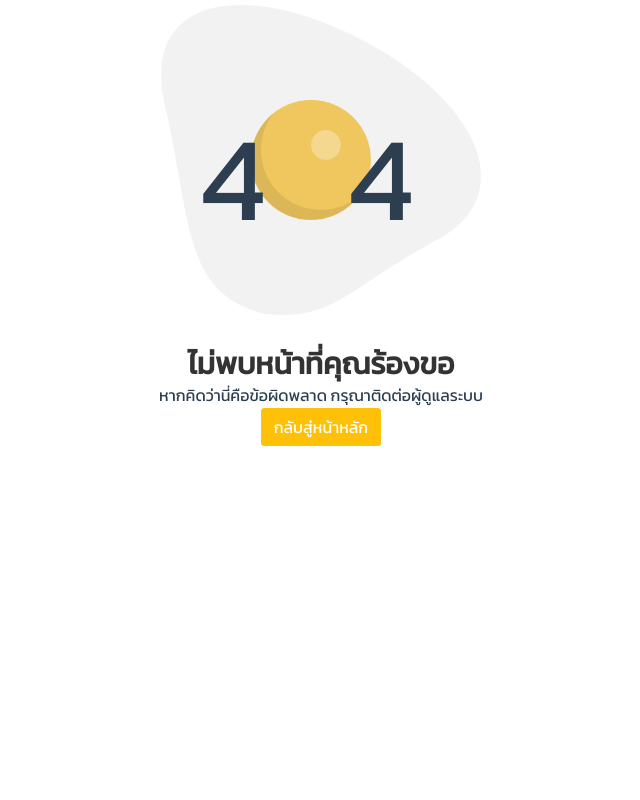
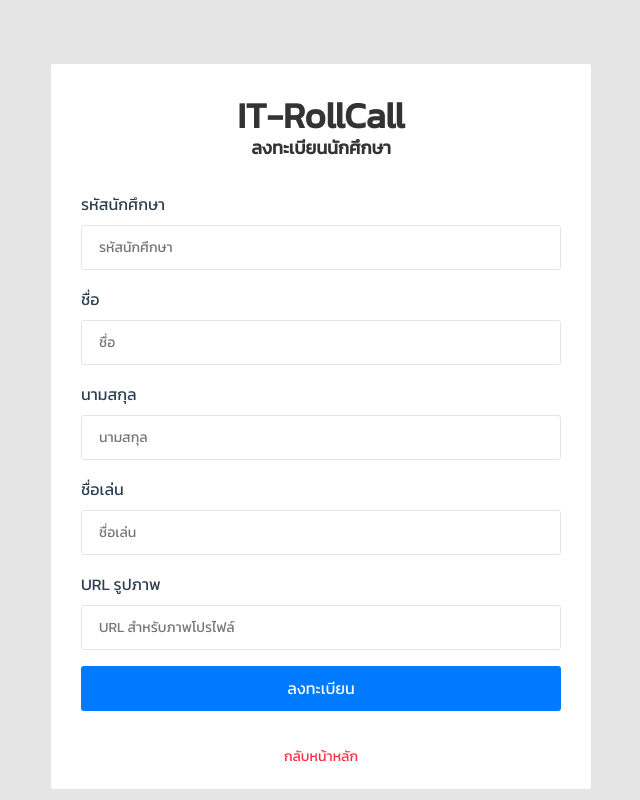
Before and after one commit to n0uur/non-touch-roll-call, a Vue app in the folder roll-call-web/: page /stdregister in a window 1280 px wide. Shown: the whole page, without its empty margins (319-959 px from the left). Built offline with nearby package versions, Linux system fonts and the light colour scheme.

Commit message:
Add hidden register page

```diff
--- a/roll-call-web/src/components/Class/view/all.vue
+++ b/roll-call-web/src/components/Class/view/all.vue
@@ -3,7 +3,7 @@
         <div class="container bg-light mt-3">
             <div class="row mt-3 mb-3">
                 <div class="col mt-2">
-                    <h3><i class="fas fa-users"></i> หน้ารวมห้องเรียน <i @click="getAllClass()" class="fas fa-redo-alt text-primary hover-trans" style="font-size: 15px"></i>
+                    <h3><i class="fas fa-users" @click="$router.push({name: 'registerStudent'})"></i> หน้ารวมห้องเรียน <i @click="getAllClass()" class="fas fa-redo-alt text-primary hover-trans" style="font-size: 15px"></i>
                     <div class="text-right"><button class="btn btn-success" @click="$router.push({ name: 'Create_1'})"><i class="fas fa-plus"></i> สร้างห้องเรียน</button></div>
                     </h3>
                 </div>
--- /dev/null
+++ b/roll-call-web/src/components/stdreg.vue
@@ -0,0 +1,117 @@
+<template>
+    <div>
+        <div class="page-wrapper">
+            <div class="page-content--bge5">
+                <div class="container">
+                    <div class="login-wrap">
+                        <div class="login-content">
+                            <div class="login-logo">
+                                <a>
+                                    <h1>IT-RollCall</h1>
+                                    <h4>ลงทะเบียนนักศึกษา</h4>
+                                </a>
+                            </div>
+                            <div class="login-form">
+                                <form v-on:submit.prevent="submitRegistion()">
+                                    <div class="form-group">
+                                        <label>รหัสนักศึกษา</label>
+                                        <input class="au-input au-input--full" type="number" placeholder="รหัสนักศึกษา" v-model="form.stdID" required>
+                                    </div>
+                                    <div class="form-group">
+                                        <label>ชื่อ</label>
+                                        <input type="text" class="au-input au-input--full" placeholder="ชื่อ" v-model="form.stdName" required>
+                                    </div>
+                                    <div class="form-group">
+                                        <label>นามสกุล</label>
+                                        <input class="au-input au-input--full" type="text" placeholder="นามสกุล" v-model="form.stdLastname" required>
+                                    </div>
+                                    <div class="form-group">
+                                        <label>ชื่อเล่น</label>
+                                        <input class="au-input au-input--full" type="text" placeholder="ชื่อเล่น" v-model="form.stdNickname" required>
+                                    </div>
+                                    <div class="form-group">
+                                        <label>URL รูปภาพ</label>
+                                        <input class="au-input au-input--full" type="text" placeholder="URL สำหรับภาพโปรไฟล์" v-model="form.stdImgURL" required>
+                                    </div>
+                                    <!-- <div class="upload-group" style="padding-bottom: 2vw;padding-top: 2vw;">
+                                        <div class="custom-file">
+                                            <input
+                                            @change="uploadFile"
+                                            type="file"
+                                            accept="image/*"
+                                            class="custom-file-input"
+                                            id="customFile"
+                                            />
+                                            <label class="custom-file-label" for="customFile">{{ b_file_name }}</label>
+                                        </div>
+                                        <div class="alert alert-success mt-3" v-if="chatForm.isUploaded">
+                                            <img :src="chatForm.imageURL" class="img-fluid" />
+                                        </div>
+                                    </div> -->
+                                    <button type="submit" class="au-btn au-btn--block btn-primary m-b-20">ลงทะเบียน</button>
+                                </form>
+                                <div class="register-link">
+                                    <p>
+                                        <router-link :to="{name: 'AllClass'}">กลับหน้าหลัก</router-link>
+                                    </p>
+                                </div>
+                            </div>
+                        </div>
+                    </div>
+                </div>
+            </div>
+        </div>
+    </div>
+</template>
+
+<script>
+import axios from 'axios'
+import Swal from 'sweetalert2'
+
+export default {
+    data() {
+        return {
+            form: {
+                stdName: '',
+                stdLastname: '',
+                stdID: '',
+                stdNickname: '',
+                stdImgURL: ''
+            }
+
+        }
+    },
+    methods: {
+        submitRegistion () {
+            axios({
+                method: "POST",
+                url: this.$api_ip + "/std/register",
+                data: this.form
+            })
+            .then((res) => {
+                if(res.data.status == 200) {
+                    Swal.fire(
+                        'สำเร็จ', 'ลงทะเบียนเรียบร้อย', 'success'
+                    )
+                    .then(r => {
+                        Object.keys(this.form).forEach(key => {
+                            this.form.key = ''
+                        })
+                    })
+                    .catch (e => {
+                        console.log(e)
+                    })
+                }
+                else {
+                    Swal.fire(
+                        'ไม่สำเร็จ', 'ไม่สามารถลงทะเบียนได้ [' + res.data.message + ']', 'error'
+                    )
+                }
+            })
+            .catch((err) => {
+                console.log(err)
+            });
+        }
+    }
+}
+</script>
--- a/roll-call-web/src/router.js
+++ b/roll-call-web/src/router.js
@@ -138,12 +138,12 @@ const router = new Router({
       }
     },
     {
-      path: '/Home',
-      name: 'Home',
+      path: '/stdregister',
+      name: 'registerStudent',
       mode: 'history',
-      component: () => import('@/components/Home'),
+      component: () => import('@/components/stdreg'),
       meta: {
-        title: 'หน้าหลัก',
+        title: 'ลงทะเบียนนักศึกษา',
         requiredAuth: true,
         PreventAuth: false
       }
```
